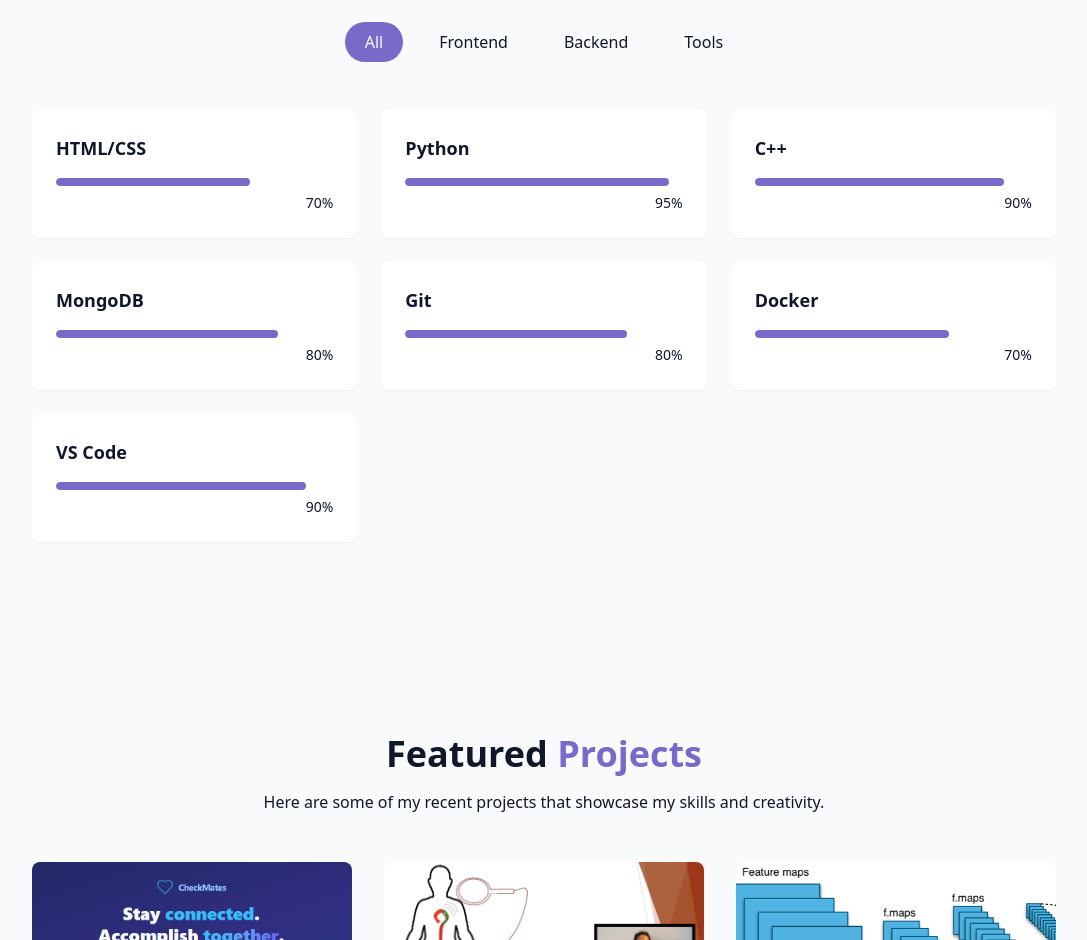
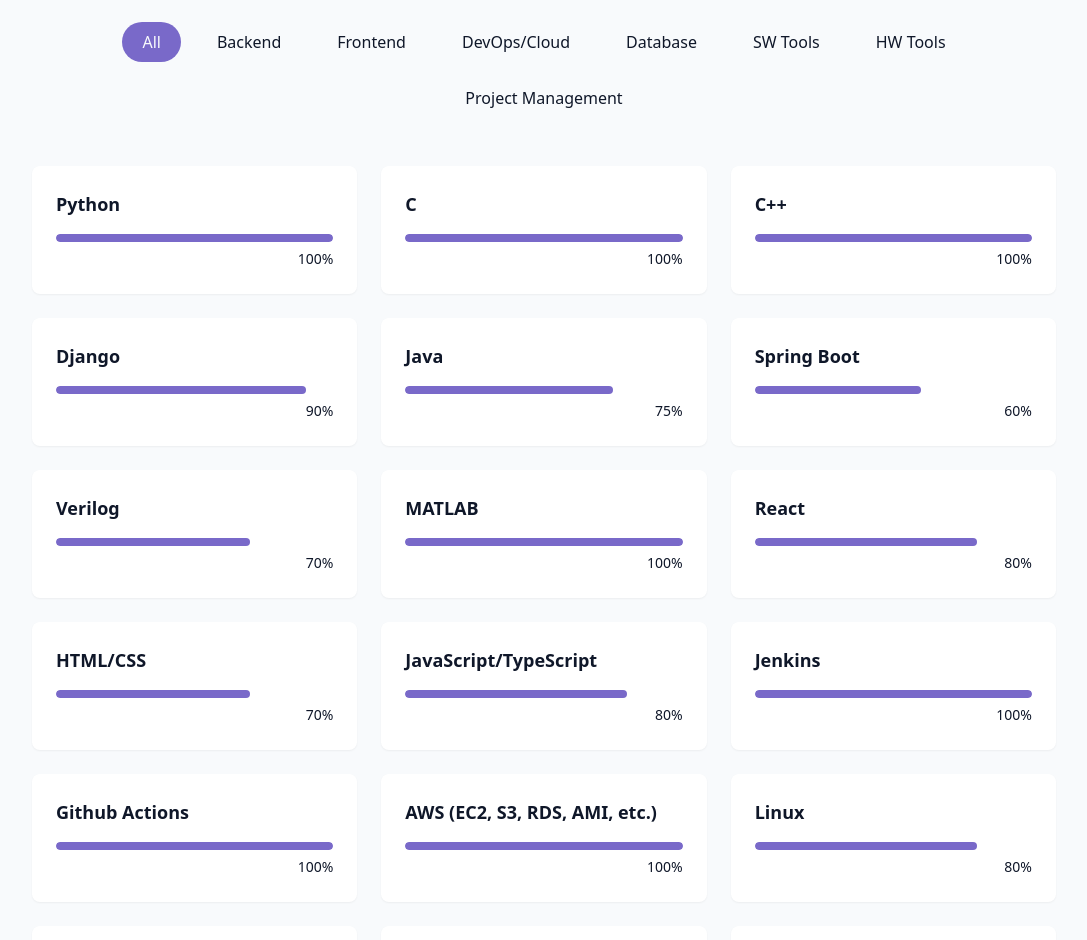
Before and after one commit to jak3ym/officialPortfolio, a React (Vite) app: page / in a window 1280 px wide. Shown: the part 1860-2800 px from the top of the page, without its empty margins (96-1183 px from the left). Built offline with nearby package versions, Linux system fonts and the light colour scheme.

Commit message:
main: Finalised skills.

```diff
--- a/src/components/SkillsSection.jsx
+++ b/src/components/SkillsSection.jsx
@@ -2,22 +2,68 @@
 import { cn } from "@/lib/utils";
 
 const skills = [
+    // Backend
+    {name: "Python", level: 100, category: "backend"},
+    {name: "C", level: 100, category: "backend"},
+    {name: "C++", level: 100, category: "backend"},
+    {name: "Django", level: 90, category: "backend"},
+    {name: "Java", level: 75, category: "backend"},
+    {name: "Spring Boot", level: 60, category: "backend"},
+    {name: "Verilog", level: 70, category: "backend"},
+    {name: "MATLAB", level: 100, category: "backend"},
     // Frontend
+    {name: "React", level: 80, category: "frontend"},
     {name: "HTML/CSS", level: 70, category: "frontend"},
-    // Backend
-    {name: "Python", level: 95, category: "backend"},
-    {name: "C++", level: 90, category: "backend"},
-    {name: "MongoDB", level: 80, category: "backend"},
-    // Tools
-    {name: "Git", level: 80, category: "tools"},
-    {name: "Docker", level: 70, category: "tools"},
-    {name: "VS Code", level: 90, category: "tools"},
+    {name: "JavaScript/TypeScript", level: 80, category: "frontend"},
+    // DevOps & Cloud
+    {name: "Jenkins", level: 100, category: "DevOps/cloud"},
+    {name: "Github Actions", level: 100, category: "CICD/cloud"},
+    {name: "AWS (EC2, S3, RDS, AMI, etc.)", level: 100, category: "devops/cloud"},
+    {name: "Linux", level: 80, category: "devops/cloud"},
+    {name: "Docker", level: 90, category: "devops/cloud"},
+    {name: "Terraform", level: 60, category: "devops/cloud"},
+    // Database & Messaging
+    {name: "MongoDB", level: 80, category: "database"},
+    {name: "ActiveMQ", level: 60, category: "database"},
+    {name: "Snowflake", level: 75, category: "database"},
+    // Development Tools
+    {name: "Postman", level: 75, category: "sw tools"},
+    {name: "VS Code", level: 100, category: "sw tools"},
+    {name: "Wireshark", level: 80, category: "sw tools"},
+    {name: "SVN", level: 100, category: "sw tools"},
+    {name: "Selenium", level: 60, category: "sw tools"},
+    // HW Tools
+    {name: "Altium Designer", level: 100, category: "hw tools"},
+    {name: "CMW", level: 100, category: "hw tools"},
+    {name: "Spectrum Analyzers", level: 100, category: "hw tools"},
+    {name: "Oscilloscopes", level: 100, category: "hw tools"},
+    {name: "Signal Generators", level: 85, category: "hw tools"},
+    {name: "Multimeters", level: 100, category: "hw tools"},
+    {name: "Network Analyzers", level: 75, category: "hw tools"},
+    {name: "CST Studio", level: 75, category: "hw tools"},
+    {name: "SolidWorks", level: 65, category: "hw tools"},
+    {name: "Simulink", level: 60, category: "hw tools"},
+    {name: "LTSpice", level: 100, category: "hw tools"},
+    // Project Management
+    {name: "Jira", level: 100, category: "project management"},
+    {name: "Confluence", level: 100, category: "project management"},
+    {name: "Jama", level: 100, category: "project management"},
 ];
 
-const categories = ["all", "frontend", "backend", "tools"];
+const categories = ["all", "backend", "frontend", "devops/cloud", "database", "sw tools", "hw tools", "project management"];
 
 export const SkillsSection = () => {
     const [activeCategory, setActiveCategory] = useState("all");
+
+    const formatCategoryName = (category) => {
+        const categoryMap = {
+            "devops/cloud": "DevOps/Cloud",
+            "sw tools": "SW Tools",
+            "hw tools": "HW Tools",
+            "project management": "Project Management"
+        };
+        return categoryMap[category] || category.charAt(0).toUpperCase() + category.slice(1);
+    };
 
     const filteredSkills = skills.filter((skill) => activeCategory === "all" || skill.category === activeCategory
 );
@@ -34,11 +80,11 @@
                             key={key}
                             onClick={() => setActiveCategory(category)}
                             className={cn(
-                                "px-5 py-2 rounded-full transition-colors duration-300 capitalize",
+                                "px-5 py-2 rounded-full transition-colors duration-300",
                             activeCategory === category ? "bg-primary text-primary-foreground" : "bg-secondary/70 text-foreground hover:bg-secondary"
                             )}
                         >
-                            {category}
+                            {formatCategoryName(category)}
                         </button>
                     ))}
                 </div>
```
